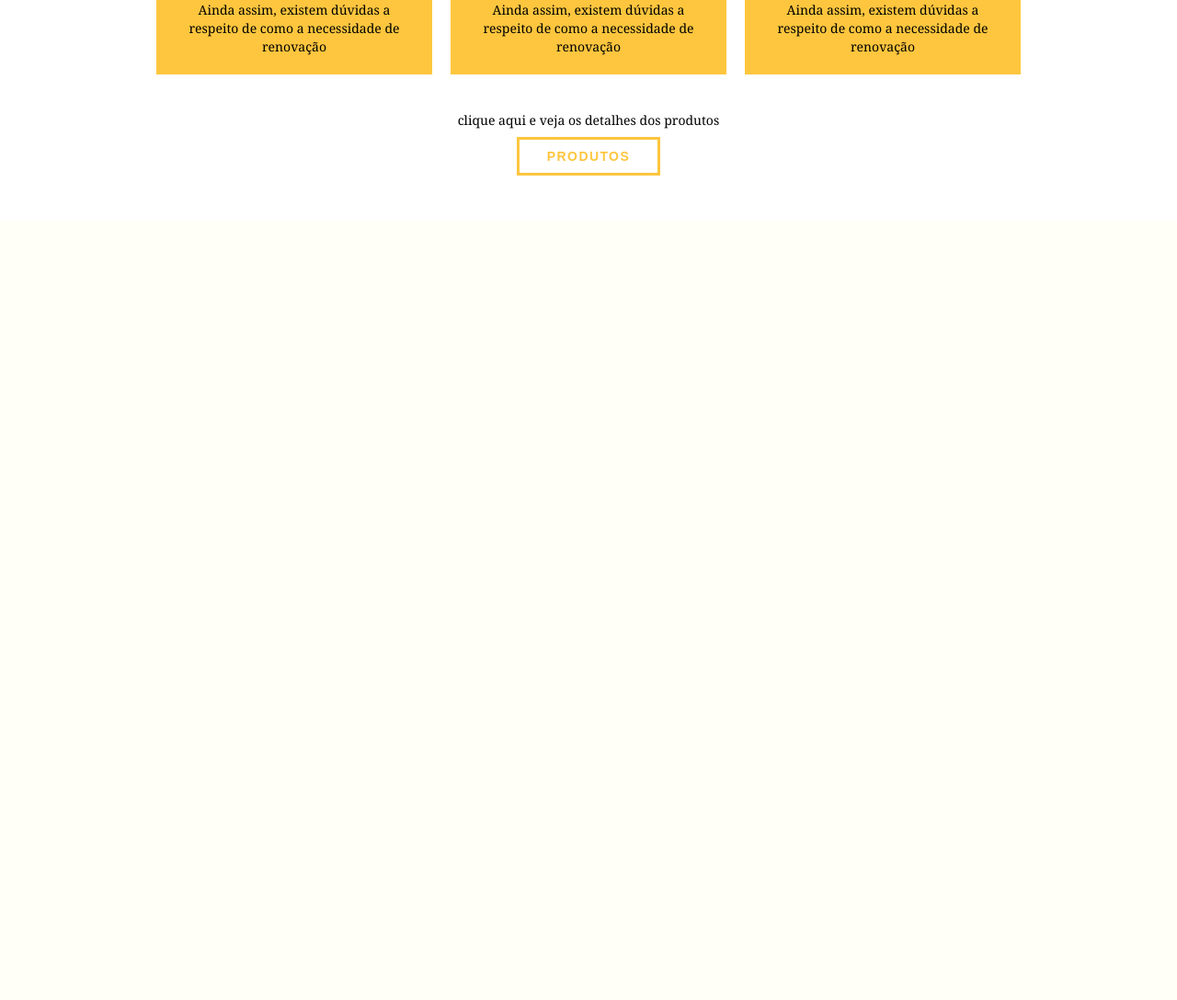
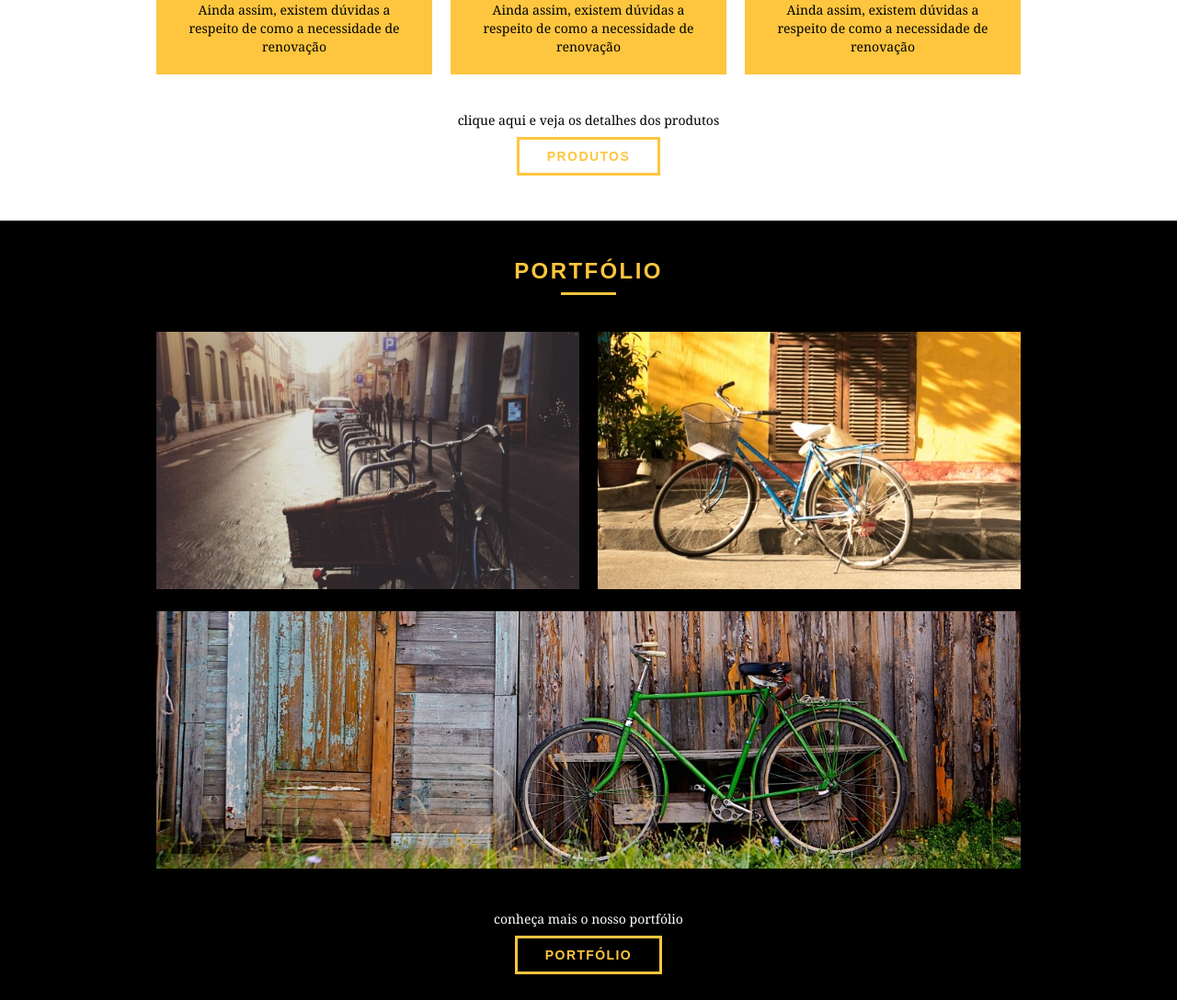
Before and after one commit to WebertiBarbosa/bikcraft, a PHP site: page / in a window 1280 px wide. Shown: the part 862-1950 px from the top of the page at 92% size. Before the commit the page ends 1053 px from the top, so only its background shows below. Run offline with PHP 8.4, Linux system fonts and the light colour scheme.

Commit message:
Finalizando a home

```diff
--- a/web/css/style.css
+++ b/web/css/style.css
@@ -176,3 +176,27 @@ p {
 .call p {
   margin-bottom: 20px;
 }
+
+/* Portfólio */
+
+.portfolio {
+  width: 100%;
+  background: #000;
+  padding: 40px 0;
+}
+
+.portfolio .subtitulo {
+  color: #fec63e;
+}
+
+.portfolio .subtitulo::after {
+  background: #fec63e;
+}
+
+.portfolio_lista li:last-child {
+  margin-top: 20px;
+}
+
+.portfolio .call p {
+  color: #FFF;
+}
--- a/web/index.html
+++ b/web/index.html
@@ -76,6 +76,22 @@
 		</div>
 
 	</section>
+	<!-- fecha produtos -->
+
+	<section class="portfolio">
+		<div class="container">
+			<h2 class="subtitulo">Portfólio</h2>
+			<ul class="portfolio_lista">
+				<li class="grid-8"><img src="img/portfolio/retro.jpg" alt="Bicicleta Retrô"></li>
+				<li class="grid-8"><img src="img/portfolio/passeio.jpg" alt="Bicicleta Passeio"></li>
+				<li class="grid-16"><img src="img/portfolio/esporte.jpg" alt="Bicicleta Esporte"></li>
+			</ul>
+			<div class="call">
+				<p>conheça mais o nosso portfólio</p>
+				<a href="portfolio.html" class="btn">Portfólio</a>
+			</div>
+		</div>
+	</section>
 
 </body>
 
```
